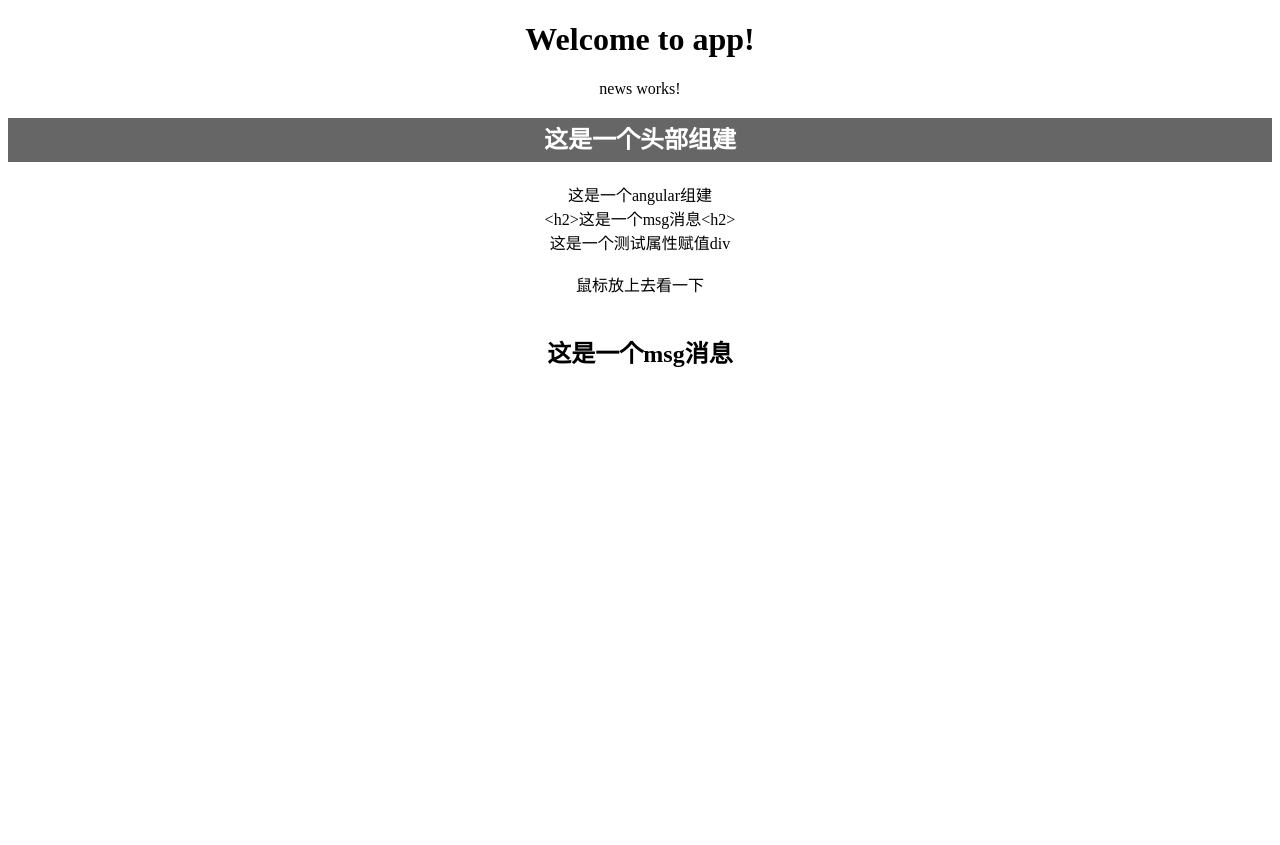
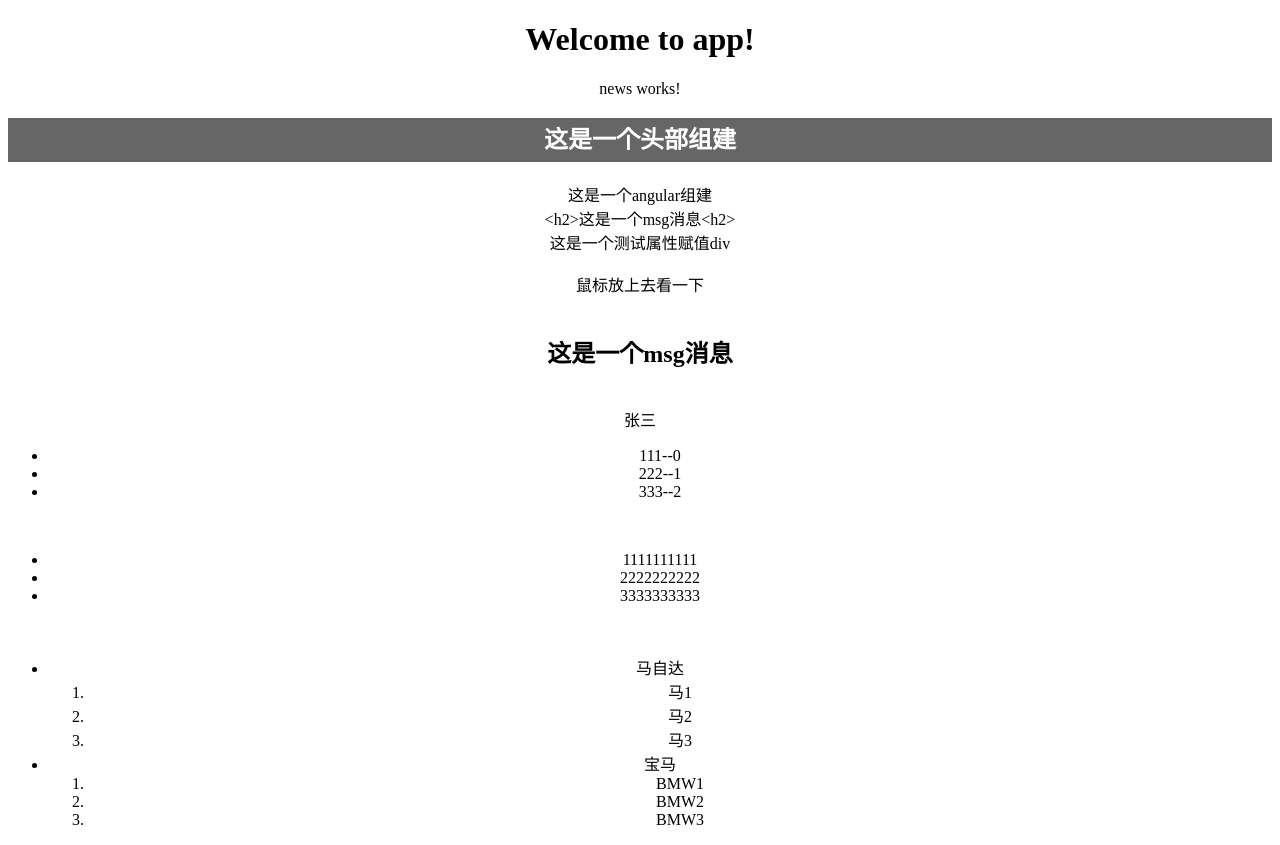
Before and after one commit to kevin-zhao-fly/Angular, an Angular app: page / in a window 1280 px wide. Before the commit the page ends 800 px from the top, so only its background shows below. Built offline with nearby package versions, Linux system fonts and the light colour scheme.

Commit message:
循环数组

```diff
--- a/src/app/components/news/news.component.html
+++ b/src/app/components/news/news.component.html
@@ -11,3 +11,30 @@
 <div title="{{msg}}">鼠标放上去看一下</div>
 <br>
 <span [innerHTML]="msg"> </span>
+
+<br>
+{{obj.name}}
+<br>
+<ul>
+  <li *ngFor="let item of list; let key=index">
+      {{item}}--{{key}}
+  </li>
+
+</ul>
+<br>
+<ul>
+  <li *ngFor="let item of list2">
+    {{item.title}}
+  </li>
+</ul>
+<br>
+<ul>
+  <li *ngFor="let item of list3">
+    {{item.carname}}
+    <ol>
+      <li *ngFor="let car of item.list">
+        {{car.title}}
+      </li>
+    </ol>
+  </li>
+</ul>
--- a/src/app/components/news/news.component.ts
+++ b/src/app/components/news/news.component.ts
@@ -11,9 +11,46 @@ export class NewsComponent implements OnInit {
 
   msg:any;
 
+  public obj={
+    name:'张三'
+  }
+
   public id='123';
 
-  constructor() { }
+  public list=[];
+  public list2=[];
+  public list3=[];
+
+  constructor() {
+    this.list=['111','222','333'];
+    this.list2=[
+      {title:1111111111},
+      {title:2222222222},
+      {title:3333333333}
+    ];
+    this.list3=[
+      {
+        'carname':'马自达',
+        'list':[
+          {'title':'马1'},
+          {'title':'马2'},
+
+          {'title':'马3'},
+
+        ]
+      },
+      {
+        'carname':'宝马',
+        'list':[
+          {'title':'BMW1'},
+          {'title':'BMW2'},
+
+          {'title':'BMW3'},
+
+        ]
+      }
+    ]
+  }
 
   ngOnInit() {
     this.msg='<h2>这是一个msg消息<h2>';
```
